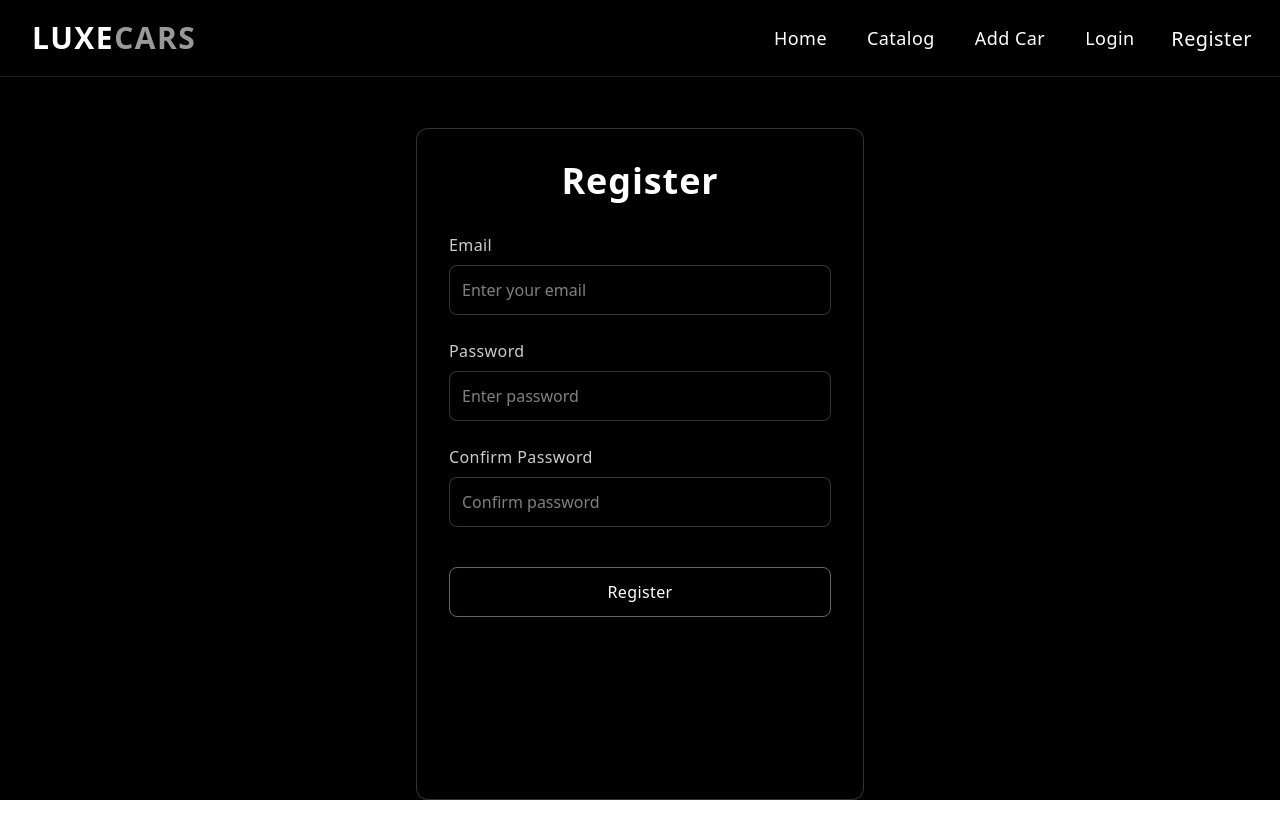
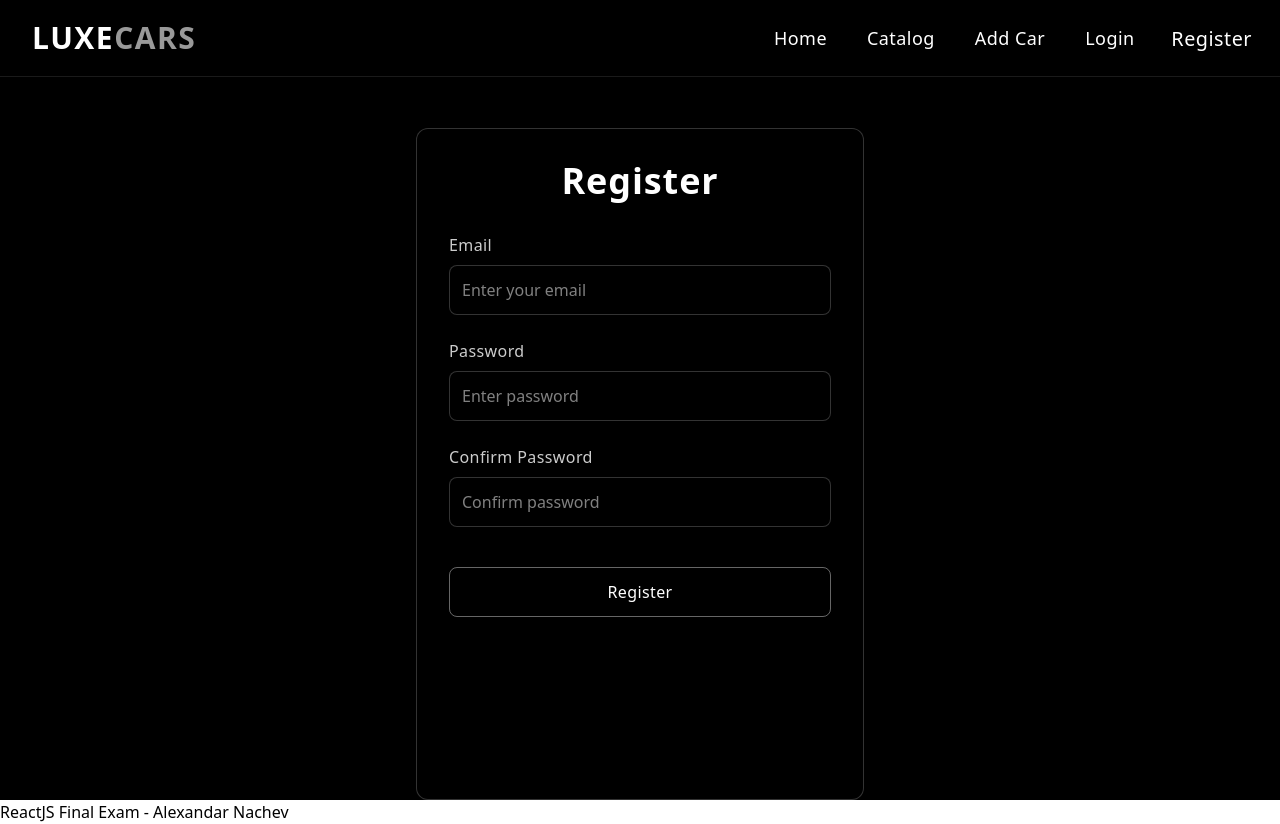
Before and after one commit to aleksnachev/js-module2-reactjs-exam-project-sports-cars, a React (Vite) app in the folder client/: page /register in a window 1280 px wide. Before the commit the page ends 800 px from the top, so only its background shows below. Built offline with nearby package versions, Linux system fonts and the light colour scheme.

Commit message:
add non-styled footer

```diff
--- a/client/src/App.jsx
+++ b/client/src/App.jsx
@@ -6,6 +6,7 @@ import Login from './components/login/Login.jsx'
 import Register from './components/register/Register.jsx'
 import AddCar from './components/add-car/AddCar.jsx'
 import Details from './components/details/Details.jsx'
+import Footer from './components/footer/Footer.jsx'
 
 function App() {
 
@@ -24,6 +25,8 @@ function App() {
                     <Route path="/register" element={<Register/>}/>
 
                 </Routes>
+
+            <Footer/>
         </>
     )
 }
--- /dev/null
+++ b/client/src/components/footer/Footer.jsx
@@ -0,0 +1,7 @@
+export default function Footer() {
+    return (
+        <footer>
+            <p className="center-text">ReactJS Final Exam - Alexandar Nachev</p>
+        </footer>
+    )
+}
```
